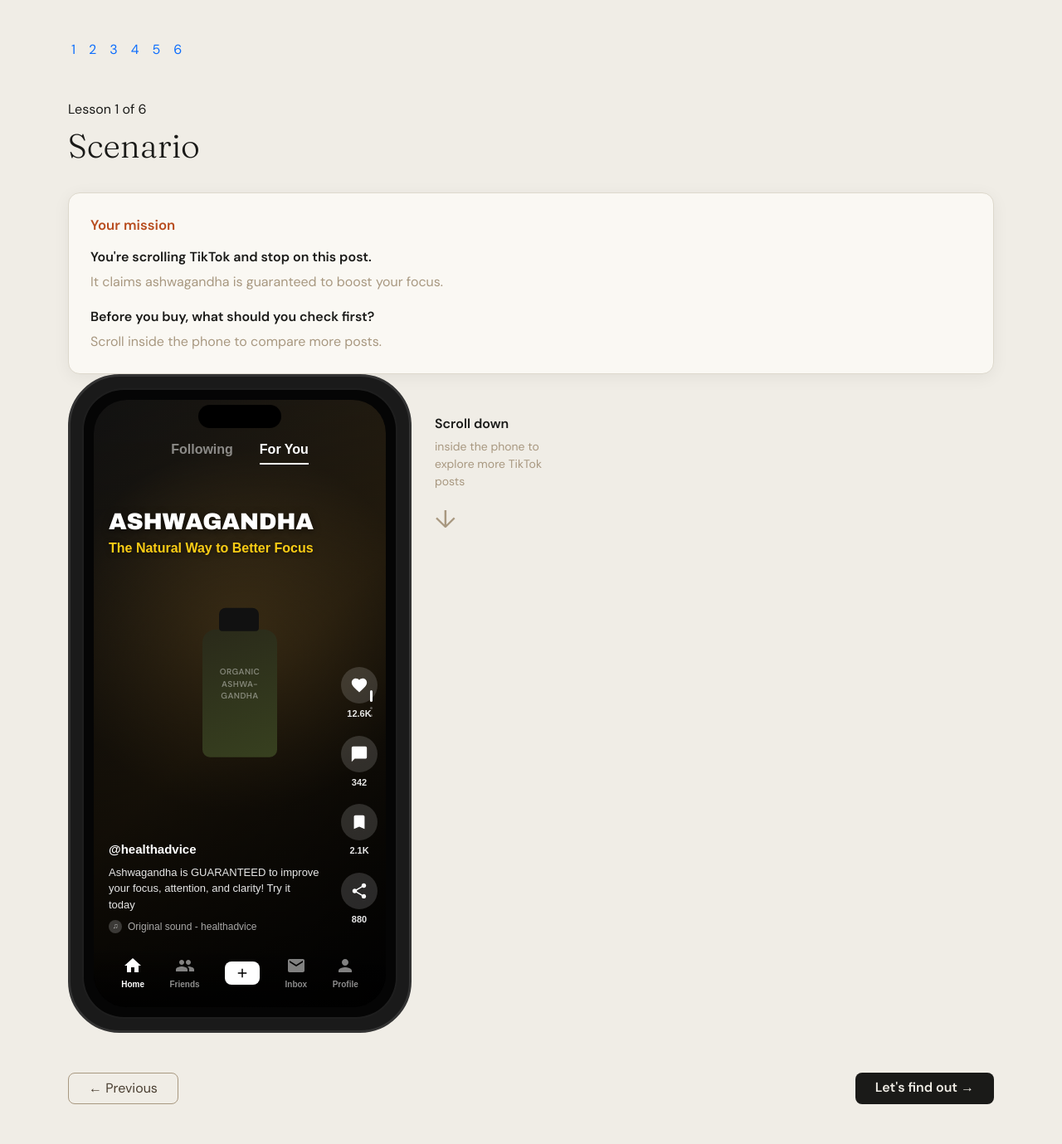
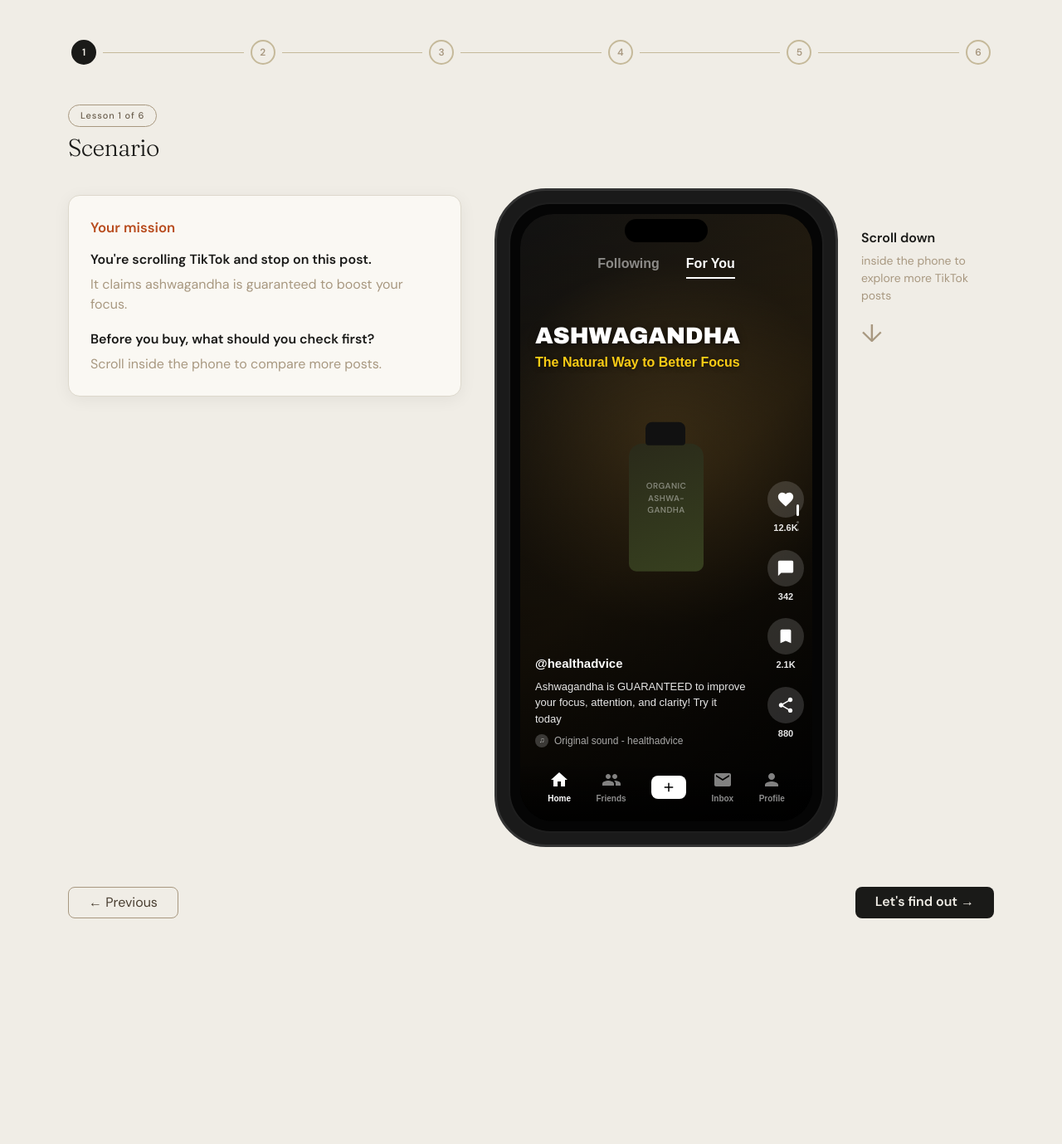
Before and after one commit to coms4170-user-interface-design/real-vs-fake-scientific-claims, a Flask app: page /learn/1 in a window 1280 px wide. Shown: the whole page at 83% size. After the commit the page ends 1107 px from the top, so only its background shows below. Run offline with Flask 3, Linux system fonts and the light colour scheme.

Commit message:
fix scenario layout

```diff
--- a/templates/learn.html
+++ b/templates/learn.html
@@ -2,6 +2,51 @@
 {% block title %}Lesson {{ n }} — {{ lesson.title }}{% endblock %}
 {% block content %}
 <style>
+  @import
+url('https://fonts.googleapis.com/css2?family=Fraunces:ital,opsz,wght@0,9..144,300;1,9..144,300&family=DM+Sans:opsz,wght@9..40,300;9..40,400;9..40,500;9..40,600&display=swap');
+
+body, .lesson-page {
+  background: #f0ede6 !important;
+  color: #1a1a18 !important;
+  font-family: 'DM Sans', sans-serif;
+}
+
+.stepper-dot {
+  width: 30px; height: 30px; border-radius: 50%;
+  display: flex; align-items: center; justify-content: center;
+  font-size: 12px; font-weight: 600; transition: all 0.2s;
+  text-decoration: none;
+}
+.stepper-dot.active { background: #1a1a18; color: #f0ede6; border: 2px
+solid #1a1a18; }
+.stepper-dot.done   { background: #1a1a18; color: #f0ede6; border: 2px
+solid #1a1a18; }
+.stepper-dot.future { background: transparent; color: #a89880; border: 2px
+solid #c5b99a; }
+.stepper-line { flex: 1; height: 1px; }
+.stepper-line.done   { background: #1a1a18; }
+.stepper-line.future { background: #c5b99a; }
+
+.lesson-badge {
+  display: inline-block;
+  border: 1.5px solid #a89880;
+  border-radius: 99px;
+  padding: 4px 14px;
+  font-size: 11px;
+  letter-spacing: 0.08em;
+  color: #6b5f4e;
+  font-weight: 500;
+}
+
+.lesson-title {
+  font-family: 'Fraunces', serif;
+  font-size: 1.8rem; font-weight: 300;
+  letter-spacing: -0.02em; color: #1a1a18;
+}
+
+.scenario-layout {
+  display: grid;
+  grid-template-columns: 1fr auto;
   gap: 40px; align-items: start;
 }
 .scenario-left  { display: flex; flex-direction: column; gap: 18px; padding-top: 8px; }
```
